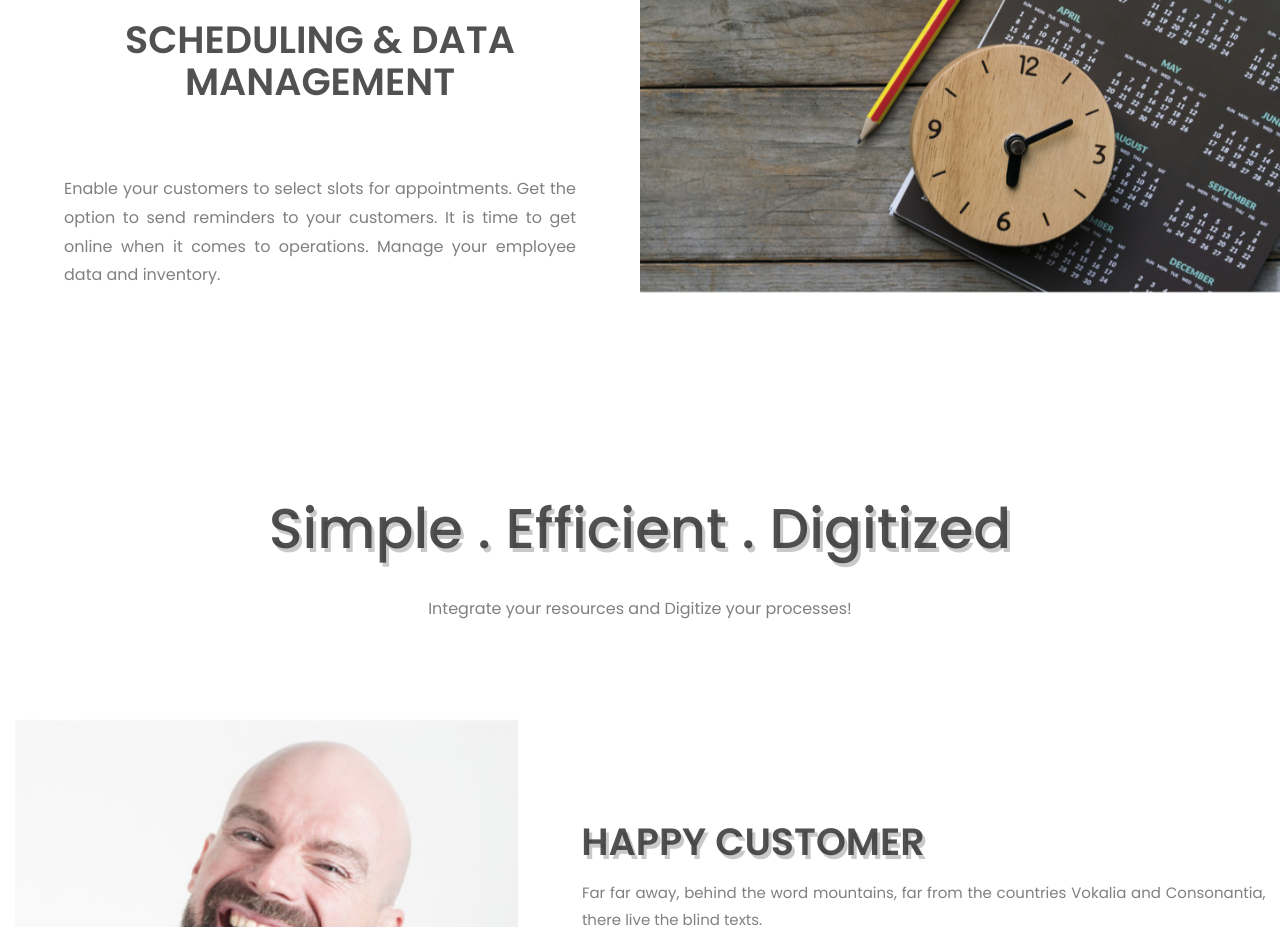
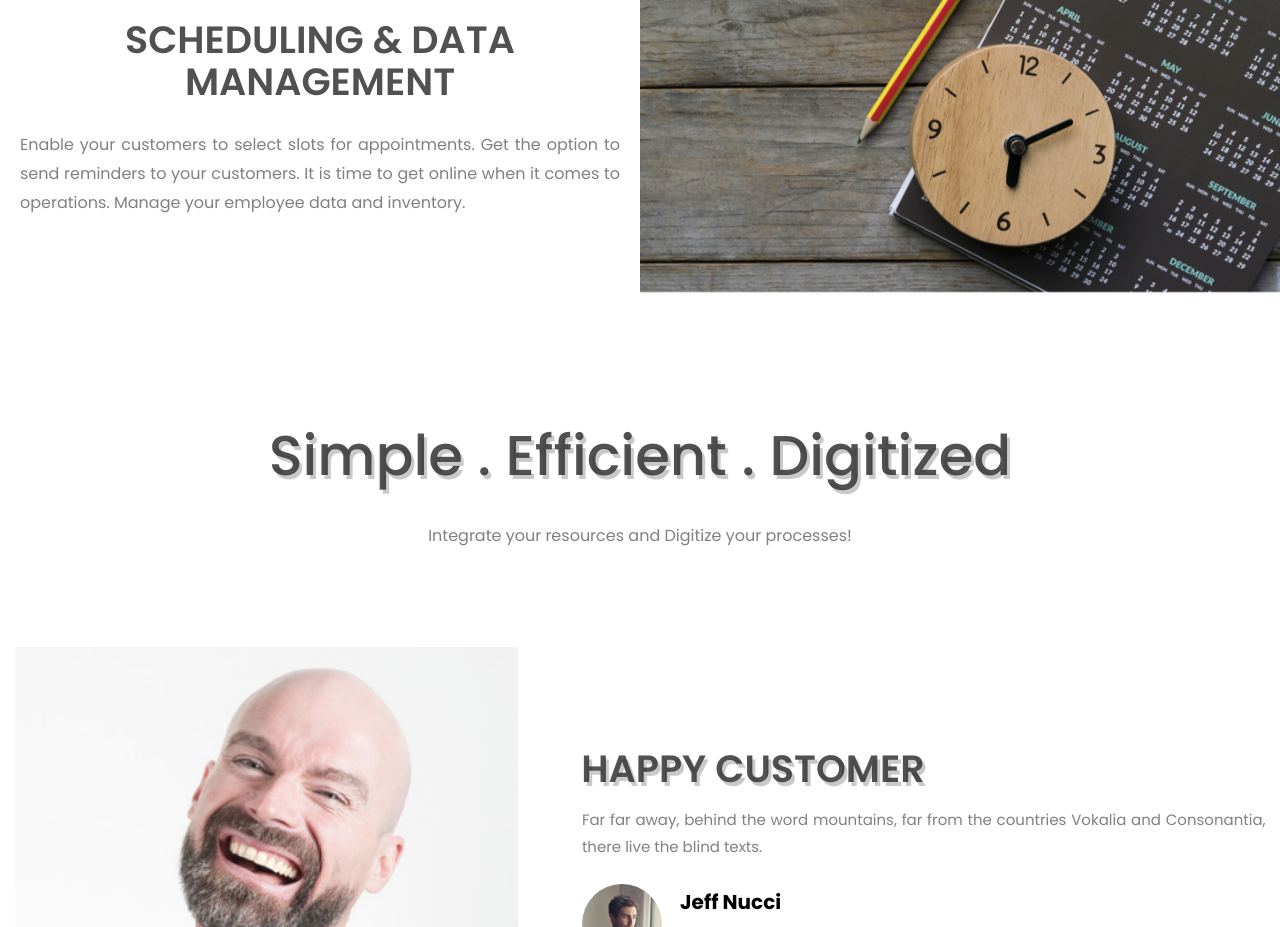
Before and after one commit to abhishekbaji/respark1, a plain HTML site: page index.html in a window 1280 px wide. Shown: the part 2360-3287 px from the top of the page. Drawn offline with nearby package versions, Linux system fonts and the light colour scheme; some packages are replaced by stand-ins of ours; no server answers; files whose address does not match are found by name.

Commit message:
Update index.html

```diff
--- a/index.html
+++ b/index.html
@@ -286,7 +286,7 @@
 						<span class="subheading"></span>
 						<h2 class="mb-4 text-center" style="color: #333333d9;">Scheduling & Data Management</h2>
 					</div>
-					<div class="pb-md-5 text-center p-5">
+					<div class="pb-md-5 text-center p-1">
 						<p class="text-justify ">Enable your customers to select slots for appointments. Get the option to send reminders to your customers. It is time to get online when it comes to operations. Manage your employee data and inventory.</p>
 					</div>
 
```
